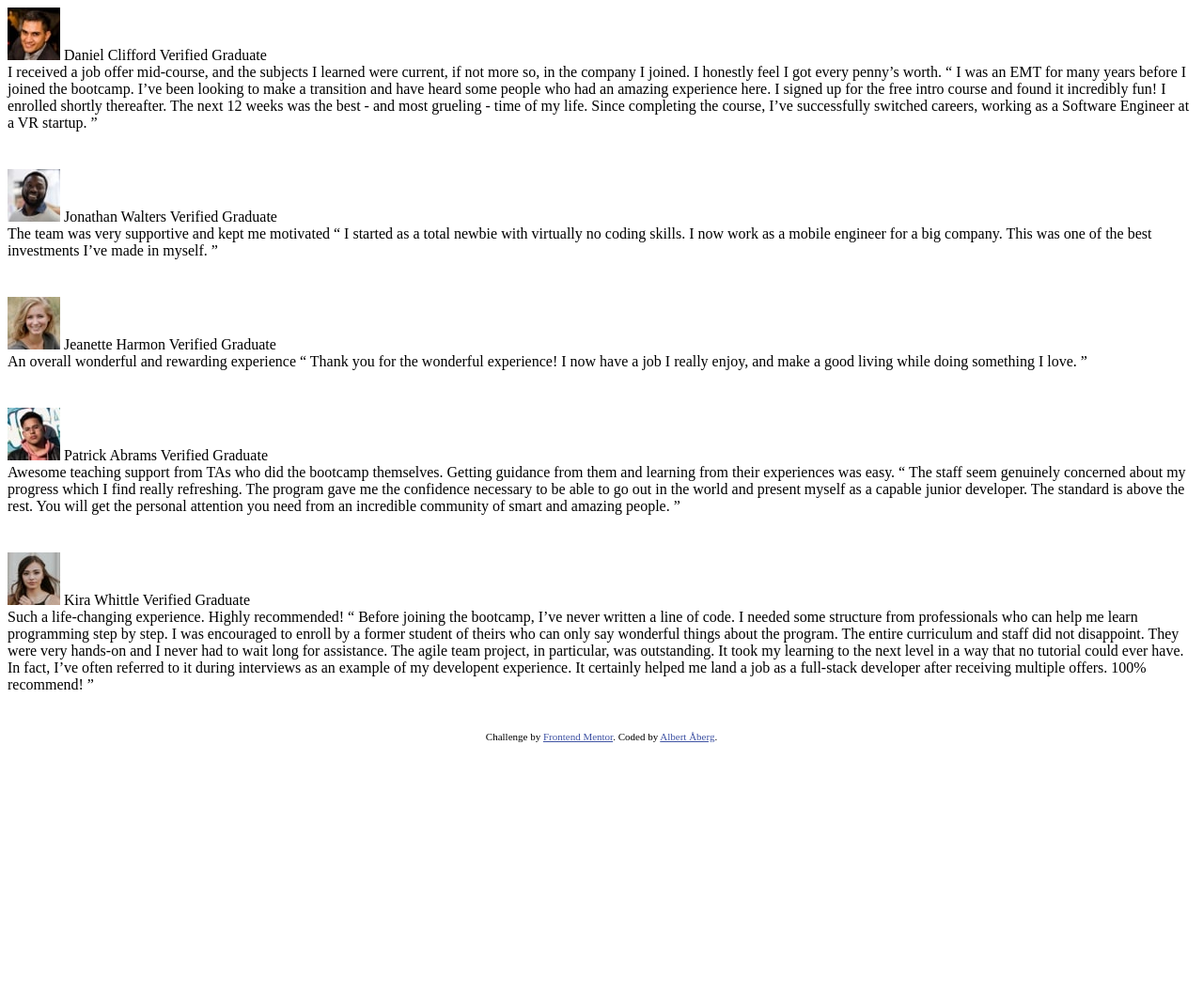
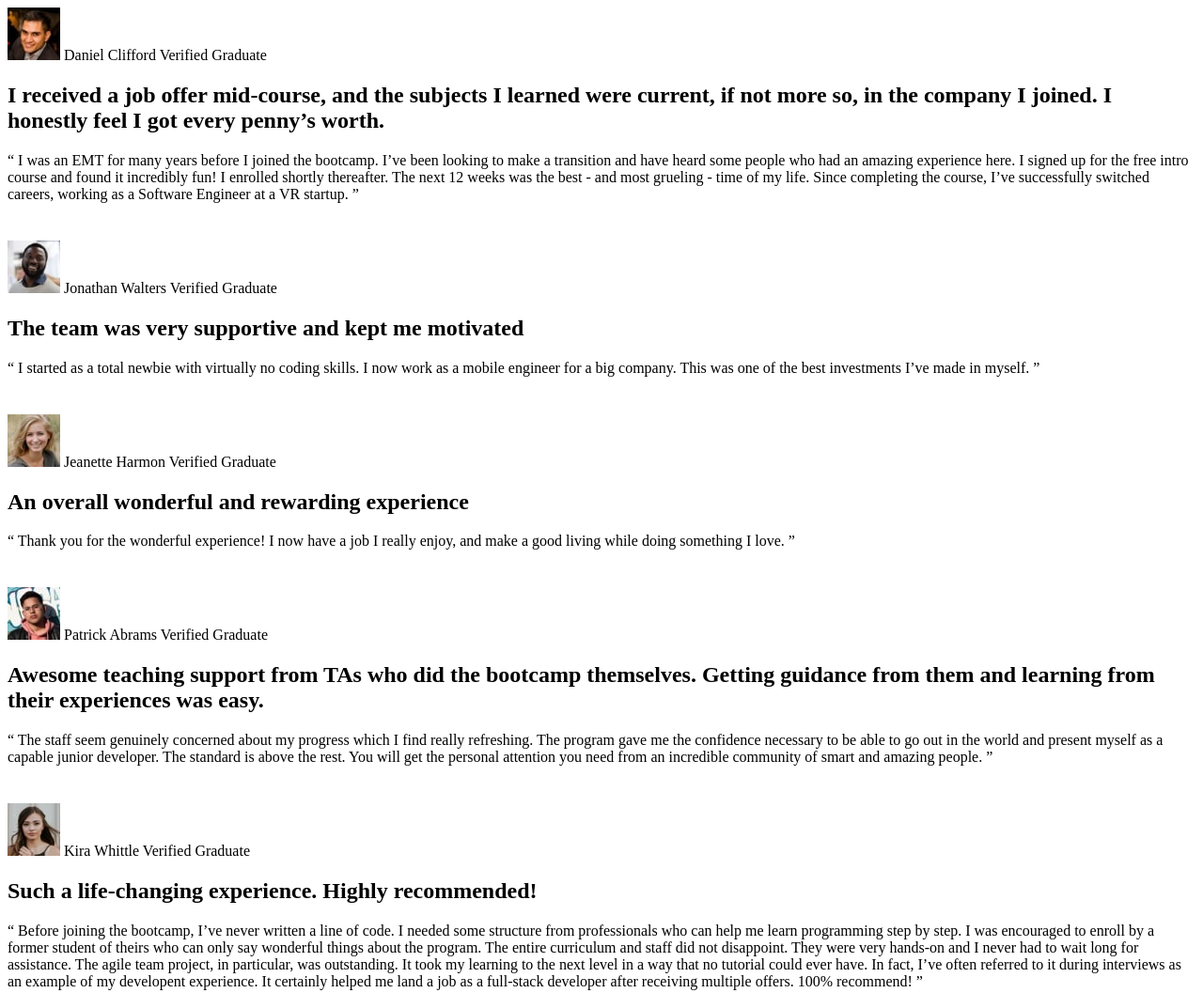
Before and after one commit to Kodehodepode/css-advanced-oppgave-1-testimonial-grid, a plain HTML site: page index.html in a window 1280 px wide. Shown: the top 1057 px of the page at 94% size. Before the commit the page ends 800 px from the top, so only its background shows below. Drawn offline with Linux system fonts and the light colour scheme.

Commit message:
Videre strukturering av tekst

```diff
--- a/index.html
+++ b/index.html
@@ -15,77 +15,82 @@
         <link rel="stylesheet" href="style.css" />
     </head>
     <body>
-        <article>
+        <article class="testimony">
             <div class="profile-card">
                 <img src="images/image-daniel.jpg" alt="Profile photo" />
                 <span class="name">Daniel Clifford</span>
                 <span class="verified">Verified Graduate</span>
             </div>
-            I received a job offer mid-course, and the subjects I learned were
-            current, if not more so, in the company I joined. I honestly feel I
-            got every penny’s worth. “ I was an EMT for many years before I
-            joined the bootcamp. I’ve been looking to make a transition and have
-            heard some people who had an amazing experience here. I signed up
-            for the free intro course and found it incredibly fun! I enrolled
-            shortly thereafter. The next 12 weeks was the best - and most
-            grueling - time of my life. Since completing the course, I’ve
-            successfully switched careers, working as a Software Engineer at a
-            VR startup. ”
+            <h2>
+                I received a job offer mid-course, and the subjects I learned
+                were current, if not more so, in the company I joined. I
+                honestly feel I got every penny’s worth.
+            </h2>
+            “ I was an EMT for many years before I joined the bootcamp. I’ve
+            been looking to make a transition and have heard some people who had
+            an amazing experience here. I signed up for the free intro course
+            and found it incredibly fun! I enrolled shortly thereafter. The next
+            12 weeks was the best - and most grueling - time of my life. Since
+            completing the course, I’ve successfully switched careers, working
+            as a Software Engineer at a VR startup. ”
         </article>
-        <article>
+        <article class="testimony">
             <div class="profile-card">
                 <img src="images/image-jonathan.jpg" alt="Profile photo" />
                 <span class="name">Jonathan Walters</span>
                 <span class="verified">Verified Graduate</span>
             </div>
-            The team was very supportive and kept me motivated “ I started as a
-            total newbie with virtually no coding skills. I now work as a mobile
-            engineer for a big company. This was one of the best investments
-            I’ve made in myself. ”
+            <h2>The team was very supportive and kept me motivated</h2>
+            “ I started as a total newbie with virtually no coding skills. I now
+            work as a mobile engineer for a big company. This was one of the
+            best investments I’ve made in myself. ”
         </article>
-        <article>
+        <article class="testimony">
             <div class="profile-card">
                 <img src="images/image-jeanette.jpg" alt="Profile photo" />
                 <span class="name">Jeanette Harmon</span>
                 <span class="verified">Verified Graduate</span>
             </div>
-            An overall wonderful and rewarding experience “ Thank you for the
-            wonderful experience! I now have a job I really enjoy, and make a
-            good living while doing something I love. ”
+            <h2>An overall wonderful and rewarding experience</h2>
+            “ Thank you for the wonderful experience! I now have a job I really
+            enjoy, and make a good living while doing something I love. ”
         </article>
-        <article>
+        <article class="testimony">
             <div class="profile-card">
                 <img src="images/image-patrick.jpg" alt="Profile photo" />
                 <span class="name">Patrick Abrams</span>
                 <span class="verified">Verified Graduate</span>
             </div>
-            Awesome teaching support from TAs who did the bootcamp themselves.
-            Getting guidance from them and learning from their experiences was
-            easy. “ The staff seem genuinely concerned about my progress which I
-            find really refreshing. The program gave me the confidence necessary
-            to be able to go out in the world and present myself as a capable
+            <h2>
+                Awesome teaching support from TAs who did the bootcamp
+                themselves. Getting guidance from them and learning from their
+                experiences was easy.
+            </h2>
+            “ The staff seem genuinely concerned about my progress which I find
+            really refreshing. The program gave me the confidence necessary to
+            be able to go out in the world and present myself as a capable
             junior developer. The standard is above the rest. You will get the
             personal attention you need from an incredible community of smart
             and amazing people. ”
         </article>
-        <article>
+        <article class="testimony">
             <div class="profile-card">
                 <img src="images/image-kira.jpg" alt="Profile photo" />
                 <span class="name">Kira Whittle</span>
                 <span class="verified">Verified Graduate</span>
             </div>
-            Such a life-changing experience. Highly recommended! “ Before
-            joining the bootcamp, I’ve never written a line of code. I needed
-            some structure from professionals who can help me learn programming
-            step by step. I was encouraged to enroll by a former student of
-            theirs who can only say wonderful things about the program. The
-            entire curriculum and staff did not disappoint. They were very
-            hands-on and I never had to wait long for assistance. The agile team
-            project, in particular, was outstanding. It took my learning to the
-            next level in a way that no tutorial could ever have. In fact, I’ve
-            often referred to it during interviews as an example of my
-            developent experience. It certainly helped me land a job as a
-            full-stack developer after receiving multiple offers. 100%
+            <h2>Such a life-changing experience. Highly recommended!</h2>
+            “ Before joining the bootcamp, I’ve never written a line of code. I
+            needed some structure from professionals who can help me learn
+            programming step by step. I was encouraged to enroll by a former
+            student of theirs who can only say wonderful things about the
+            program. The entire curriculum and staff did not disappoint. They
+            were very hands-on and I never had to wait long for assistance. The
+            agile team project, in particular, was outstanding. It took my
+            learning to the next level in a way that no tutorial could ever
+            have. In fact, I’ve often referred to it during interviews as an
+            example of my developent experience. It certainly helped me land a
+            job as a full-stack developer after receiving multiple offers. 100%
             recommend! ”
         </article>
 
```
